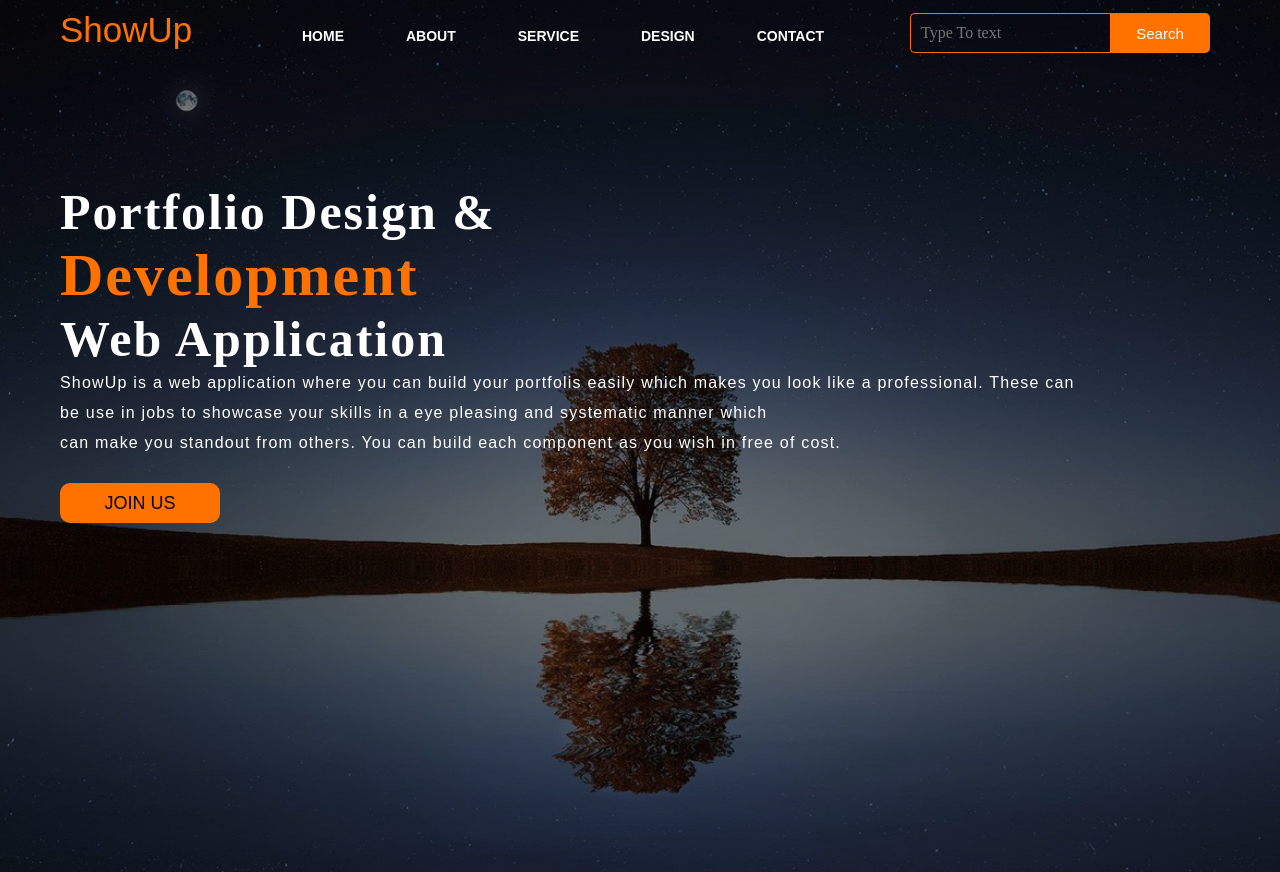
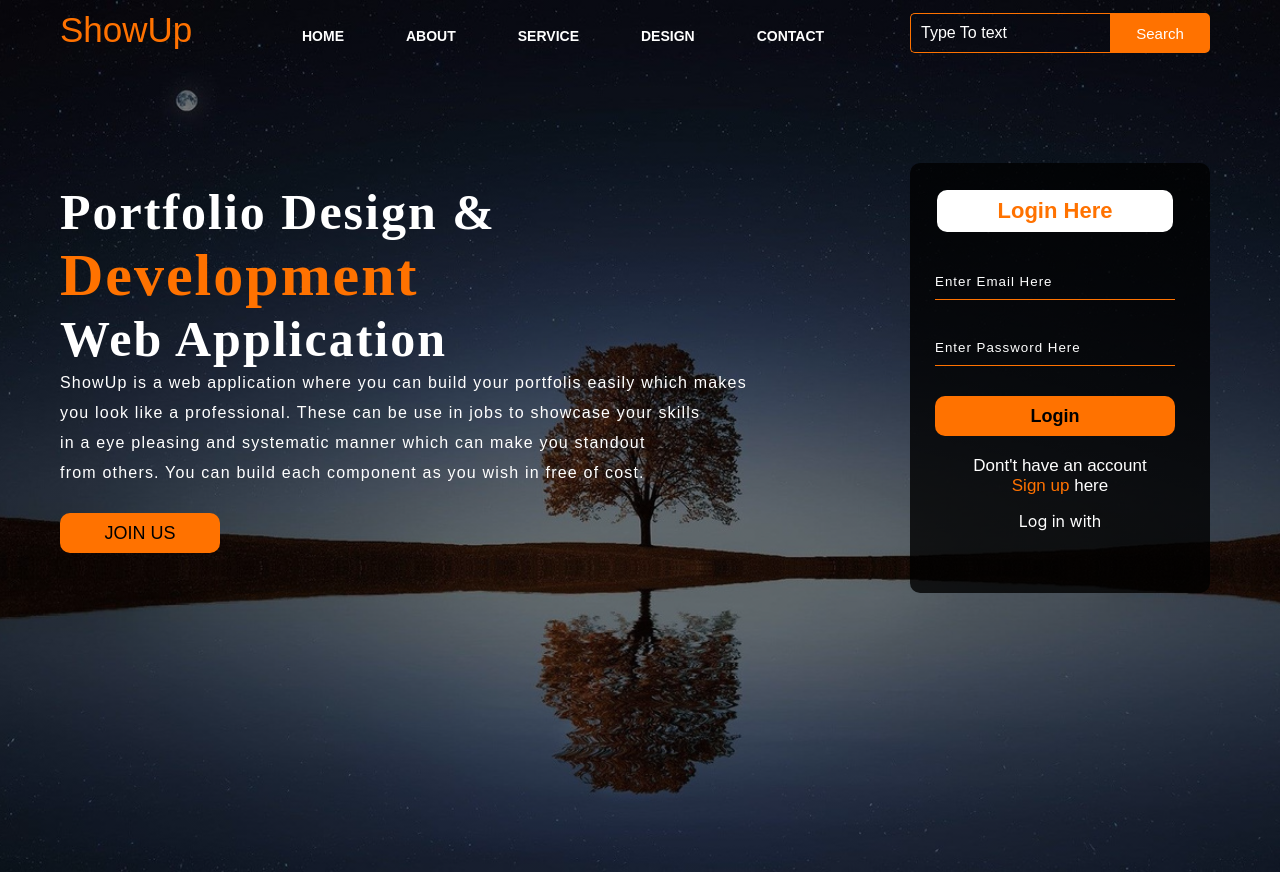
Before and after one commit to Samiran04/Portfolio-React, a React (Create React App) app: page / in a window 1280 px wide. Built offline with nearby package versions, Linux system fonts and the light colour scheme.

Commit message:
Working on front end

```diff
--- a/src/components/Home.js
+++ b/src/components/Home.js
@@ -53,19 +53,45 @@ class Home extends Component {
 
             <p className="par">
               ShowUp is a web application where you can build your portfolis
-              easily which makes you look like a professional. These can
+              easily which makes
               <br />
-              be use in jobs to showcase your skills in a eye pleasing and
-              systematic manner which
-              <br /> can make you standout from others. You can build each
-              component as you wish in free of cost.
+              you look like a professional. These can be use in jobs to showcase
+              your skills
+              <br /> in a eye pleasing and systematic manner which can make you
+              standout
+              <br /> from others. You can build each component as you wish in
+              free of cost.
             </p>
 
             <button className="cn">
               <a href="#">JOIN US</a>
             </button>
+
+            <div class="form">
+              <h2>Login Here</h2>
+              <input type="email" name="email" placeholder="Enter Email Here" />
+              <input
+                type="password"
+                name=""
+                placeholder="Enter Password Here"
+              />
+              <button className="btnn">
+                <a href="#">Login</a>
+              </button>
+              <p className="link">
+                Dont't have an account
+                <br />
+                <a href="#">Sign up </a>here
+              </p>
+              <p className="liw">Log in with</p>
+
+              <div className="icon">
+                <a href="#"></a>
+              </div>
+            </div>
           </div>
         </div>
+        <script src="https://unpkg.com/ionicons@5.4.0/dist/ionicons.js"></script>
       </div>
     );
   }
--- a/src/index.css
+++ b/src/index.css
@@ -176,3 +176,95 @@ ul li a :hover {
   color: #ff7200;
   font-size: 60px;
 }
+
+.form {
+  width: 250px;
+  height: 380px;
+  background: linear-gradient(
+    to top,
+    rgba(0, 0, 0, 0.8) 50%,
+    rgba(0, 0, 0, 0.8) 50%
+  );
+  position: absolute;
+  top: -20px;
+  left: 870px;
+  border-radius: 10px;
+  padding: 25px;
+}
+
+.form h2 {
+  width: 220px;
+  font-family: sans-serif;
+  text-align: center;
+  color: #ff7200;
+  font-size: 22px;
+  background-color: #fff;
+  border-radius: 10px;
+  margin: 2px;
+  padding: 8px;
+}
+
+.form input {
+  width: 240px;
+  height: 35px;
+  background: transparent;
+  border-bottom: 1px solid #ff7200;
+  border-top: none;
+  border-right: none;
+  border-left: none;
+  color: #fff;
+  letter-spacing: 1px;
+  margin-top: 30px;
+  font-family: sans-serif;
+}
+
+.form input {
+  outline: none;
+}
+
+::placeholder {
+  color: #fff;
+  font-family: Arial;
+}
+
+.btnn {
+  width: 240px;
+  height: 40px;
+  background: #ff7200;
+  border: none;
+  margin-top: 30px;
+  font-size: 18px;
+  border-radius: 10px;
+  cursor: pointer;
+  color: #fff;
+  transition: 0.4s ease;
+}
+
+.btnn:hover {
+  background-color: #fff;
+  color: #ff7200;
+}
+
+.btnn a {
+  text-decoration: none;
+  color: black;
+  font-weight: bold;
+}
+
+.form .link {
+  font-family: Arial, Helvetica, sans-serif;
+  font-size: 17px;
+  padding-top: 20px;
+  text-align: center;
+}
+
+.form .link a {
+  text-decoration: none;
+  color: #ff7200;
+}
+
+.liw {
+  padding-top: 15px;
+  padding-bottom: 10px;
+  text-align: center;
+}
```
